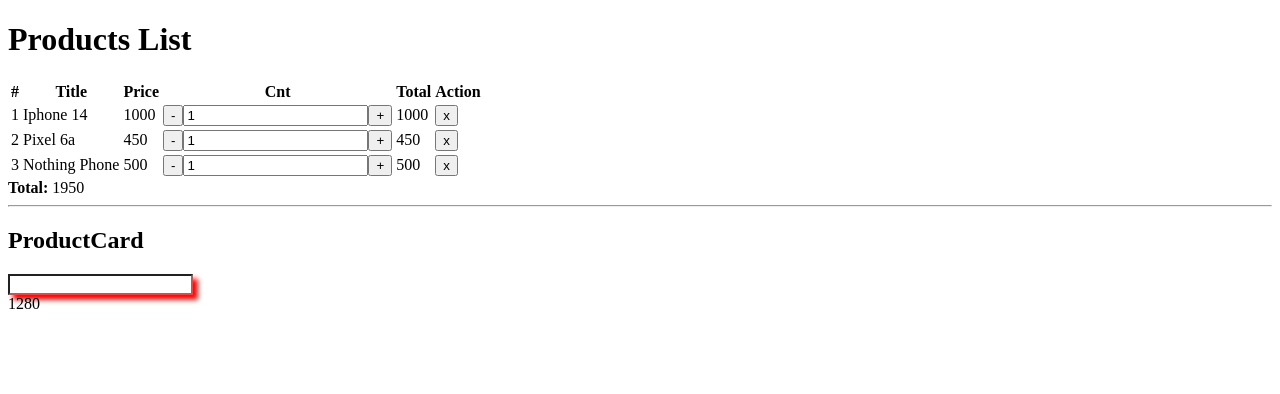
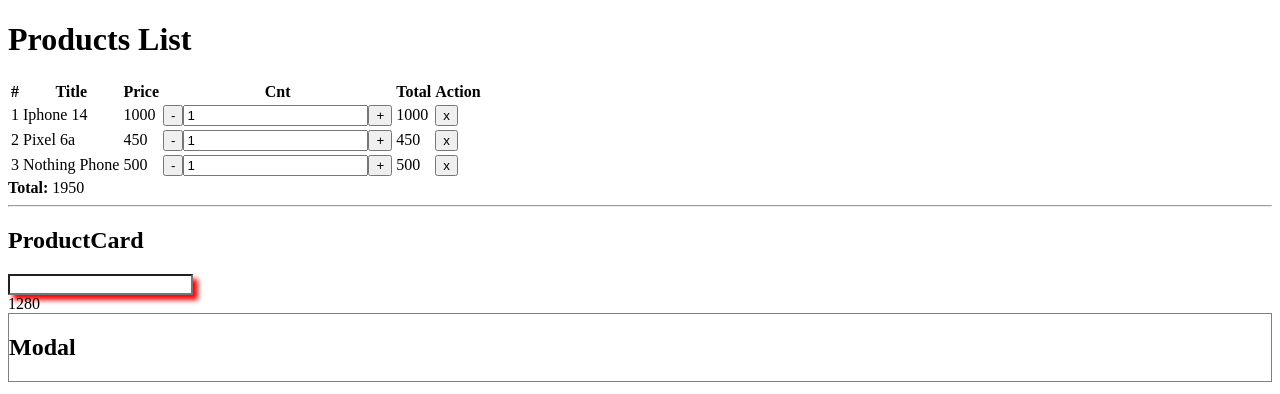
Before and after one commit to EvgeniiZaets/react-sandbox, a React app: page / in a window 1280 px wide. Shown: the top 394 px of the page. Built offline with nearby package versions, Linux system fonts and the light colour scheme.

Commit message:
useClickOutside custom hook

```diff
--- a/src/App.js
+++ b/src/App.js
@@ -2,6 +2,7 @@ import React, { useState } from 'react';
 import MinMax from './MinMaxLazy';
 import ProductCard from './ProductCard';
 import useWindowSize from './hooks/useWindowSize';
+import Modal from './Modal';
 
 export default function App () {
   const [products, setProducts] = useState(productsStub());
@@ -68,6 +69,7 @@ export default function App () {
     <footer>
        { width }
     </footer>
+    <Modal/>
   </div>;
 }
 
--- /dev/null
+++ b/src/Modal/index.js
@@ -0,0 +1,15 @@
+import React, { useRef } from 'react';
+
+import style from './style.module.scss';
+import useClickOutside from '../hooks/useClickOutside';
+
+export default function Modal () {
+  const modal = useRef();
+  useClickOutside(modal, () => {
+    console.log('action on click outside');
+  });
+
+  return <div ref={modal} className={style.modal}>
+    <h2>Modal</h2>
+  </div>;
+}
--- /dev/null
+++ b/src/Modal/style.module.scss
@@ -0,0 +1,3 @@
+.modal {
+    border: 1px solid grey;
+}
--- /dev/null
+++ b/src/hooks/useClickOutside.js
@@ -0,0 +1,19 @@
+import { useEffect } from 'react';
+
+export default function (elemRef, onClickOutside) {
+  const clickHandler = (e) => {
+    // check if there was a click outside elemRef
+    const isClickedOutside = e.composedPath().find(elem => elem.className === elemRef.current.className) === undefined;
+    if (isClickedOutside) {
+      onClickOutside();
+    }
+  };
+
+  useEffect(() => {
+    window.addEventListener('click', (e) => { clickHandler(e); });
+
+    return () => {
+      window.removeEventListener('click', (e) => { clickHandler(e); });
+    };
+  }, []);
+}
```
